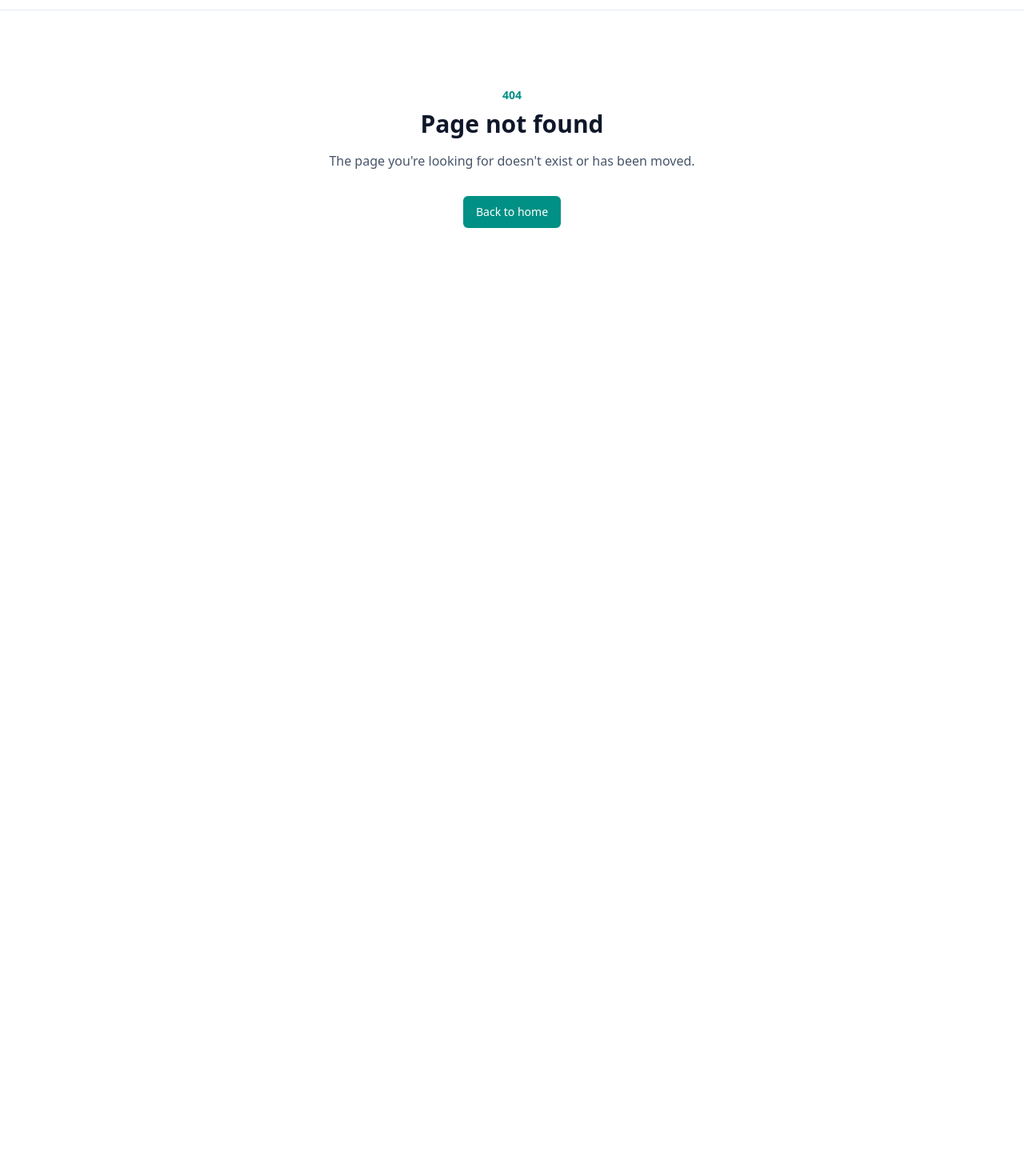
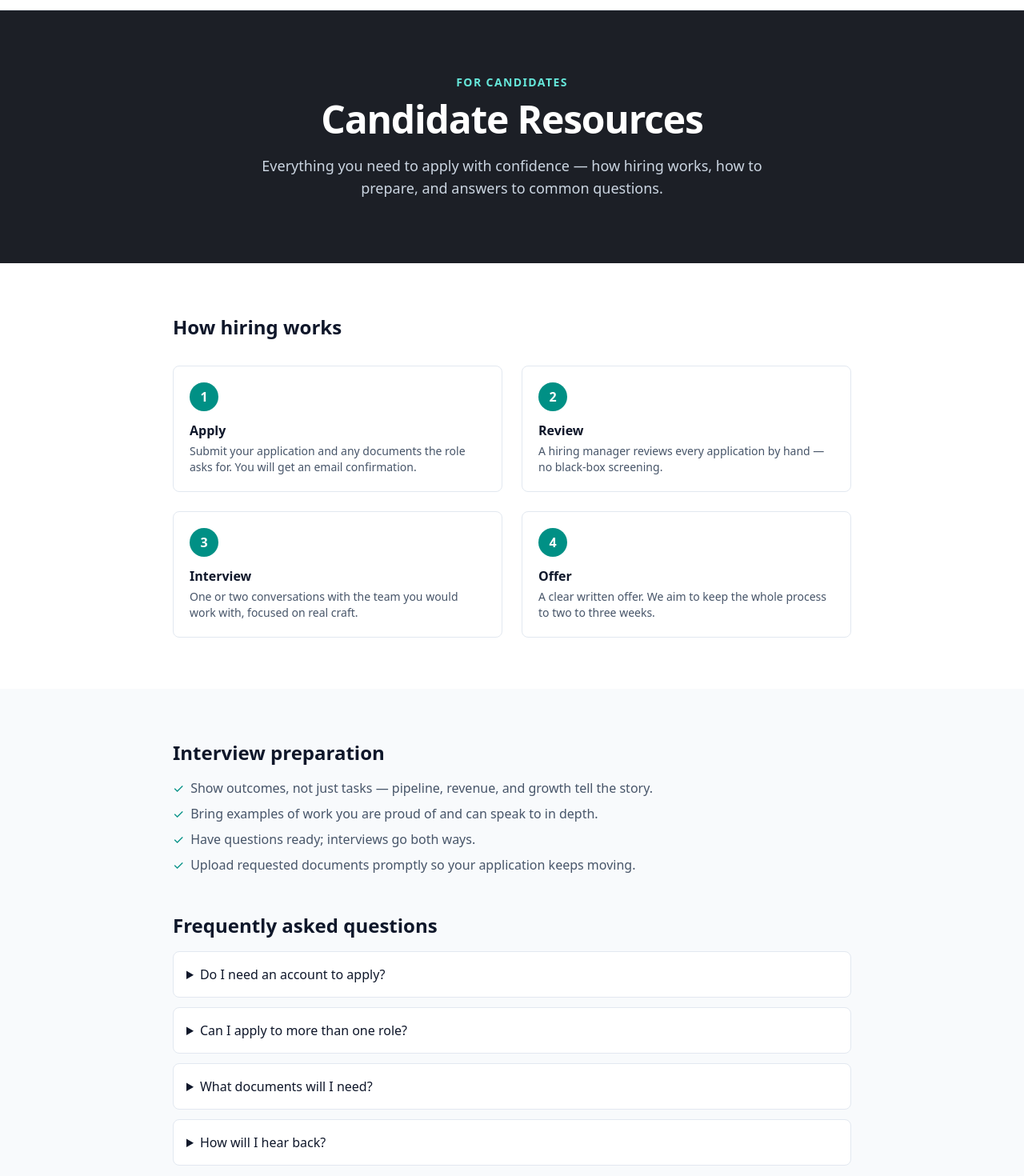
Before and after one commit to onsectivewebsite/career-itsnottechy, a Next.js app: page /resources in a window 1280 px wide. Before the commit this address had no page. Shown: the part 60-1530 px from the top of the page at 80% size. Before the commit the page ends 800 px from the top, so only its background shows below. Built offline with nearby package versions, Linux system fonts and the light colour scheme.

Commit message:
feat(public): add Candidate Resources page

```diff
--- /dev/null
+++ b/src/app/resources/page.tsx
@@ -0,0 +1,95 @@
+import Link from 'next/link';
+import type { Metadata } from 'next';
+import { PublicNav } from '@/components/PublicNav';
+import { PublicFooter } from '@/components/PublicFooter';
+import { Button } from '@/components/ui/Button';
+
+export const metadata: Metadata = {
+  title: "Candidate Resources · It's Not Techy Careers",
+  description: "How hiring works at It's Not Techy, interview tips, and answers to common questions.",
+};
+
+const STEPS: { n: string; title: string; body: string }[] = [
+  { n: '1', title: 'Apply', body: 'Submit your application and any documents the role asks for. You will get an email confirmation.' },
+  { n: '2', title: 'Review', body: 'A hiring manager reviews every application by hand — no black-box screening.' },
+  { n: '3', title: 'Interview', body: 'One or two conversations with the team you would work with, focused on real craft.' },
+  { n: '4', title: 'Offer', body: 'A clear written offer. We aim to keep the whole process to two to three weeks.' },
+];
+
+const TIPS: string[] = [
+  'Show outcomes, not just tasks — pipeline, revenue, and growth tell the story.',
+  'Bring examples of work you are proud of and can speak to in depth.',
+  'Have questions ready; interviews go both ways.',
+  'Upload requested documents promptly so your application keeps moving.',
+];
+
+const FAQ: { q: string; a: string }[] = [
+  { q: 'Do I need an account to apply?', a: 'Yes — create a free candidate account so you can track your application and upload documents.' },
+  { q: 'Can I apply to more than one role?', a: 'Absolutely. Each application is reviewed on its own merits.' },
+  { q: 'What documents will I need?', a: 'A resume always; some roles also request items such as a portfolio or work-eligibility proof. The apply form lists exactly what is required.' },
+  { q: 'How will I hear back?', a: 'By email, and your candidate dashboard always shows your current stage.' },
+];
+
+export default function ResourcesPage() {
+  return (
+    <>
+      <PublicNav />
+      <main>
+        <section className="bg-ink-600">
+          <div className="mx-auto max-w-4xl px-6 py-20 text-center">
+            <p className="text-sm font-semibold uppercase tracking-widest text-brand-300">For candidates</p>
+            <h1 className="mt-3 text-4xl font-bold tracking-tight text-white sm:text-5xl">Candidate Resources</h1>
+            <p className="mx-auto mt-5 max-w-2xl text-lg text-slate-300">
+              Everything you need to apply with confidence — how hiring works, how to prepare, and answers
+              to common questions.
+            </p>
+          </div>
+        </section>
+
+        <section className="bg-white">
+          <div className="mx-auto max-w-4xl px-6 py-16">
+            <h2 className="text-2xl font-bold text-slate-900">How hiring works</h2>
+            <div className="mt-8 grid gap-6 sm:grid-cols-2">
+              {STEPS.map((s) => (
+                <div key={s.n} className="rounded-lg border border-slate-200 p-5">
+                  <div className="flex h-9 w-9 items-center justify-center rounded-full bg-brand-600 font-bold text-white">{s.n}</div>
+                  <h3 className="mt-3 font-semibold text-slate-900">{s.title}</h3>
+                  <p className="mt-1 text-sm text-slate-600">{s.body}</p>
+                </div>
+              ))}
+            </div>
+          </div>
+        </section>
+
+        <section className="bg-slate-50">
+          <div className="mx-auto max-w-4xl px-6 py-16">
+            <h2 className="text-2xl font-bold text-slate-900">Interview preparation</h2>
+            <ul className="mt-4 space-y-2">
+              {TIPS.map((tip) => (
+                <li key={tip} className="flex gap-2 text-slate-600">
+                  <span aria-hidden className="text-brand-600">&#10003;</span>
+                  <span>{tip}</span>
+                </li>
+              ))}
+            </ul>
+
+            <h2 className="mt-12 text-2xl font-bold text-slate-900">Frequently asked questions</h2>
+            <div className="mt-4 space-y-3">
+              {FAQ.map((item) => (
+                <details key={item.q} className="rounded-lg border border-slate-200 bg-white p-4">
+                  <summary className="cursor-pointer font-medium text-slate-900">{item.q}</summary>
+                  <p className="mt-2 text-sm text-slate-600">{item.a}</p>
+                </details>
+              ))}
+            </div>
+
+            <div className="mt-10">
+              <Link href="/jobs"><Button size="lg">Browse open roles</Button></Link>
+            </div>
+          </div>
+        </section>
+      </main>
+      <PublicFooter />
+    </>
+  );
+}
```
